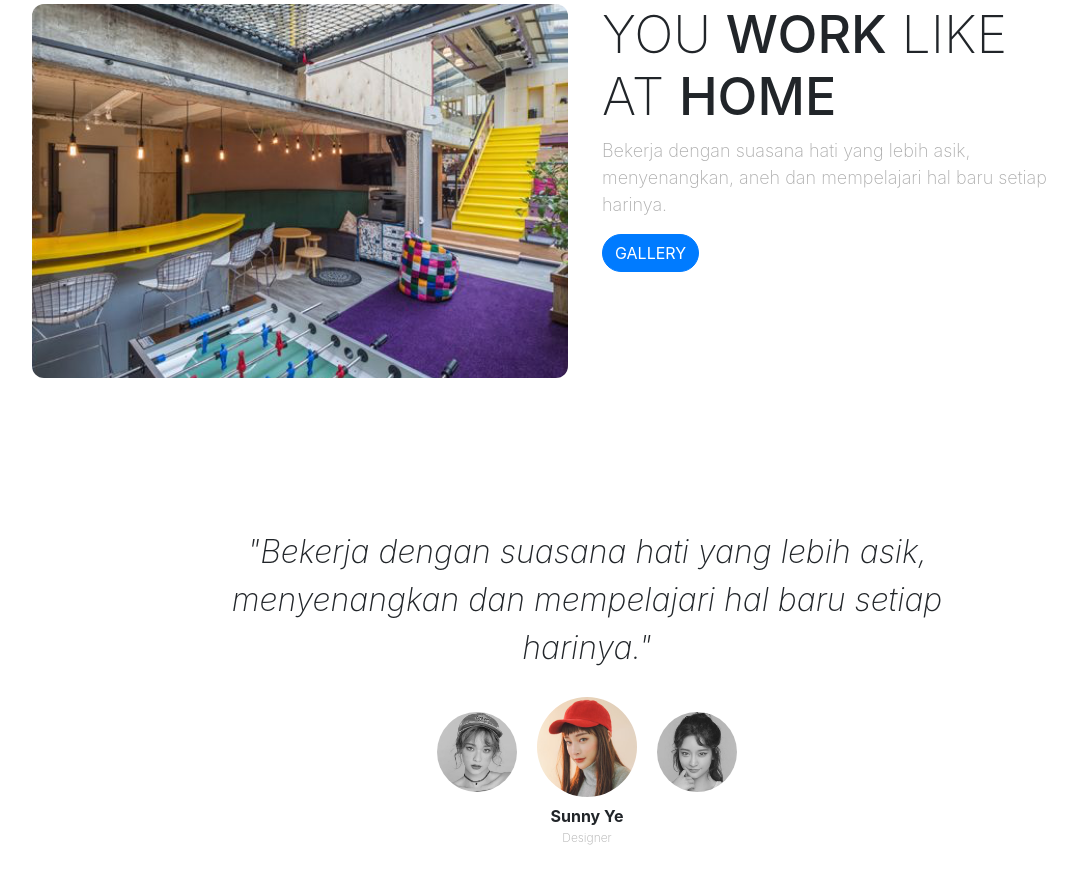
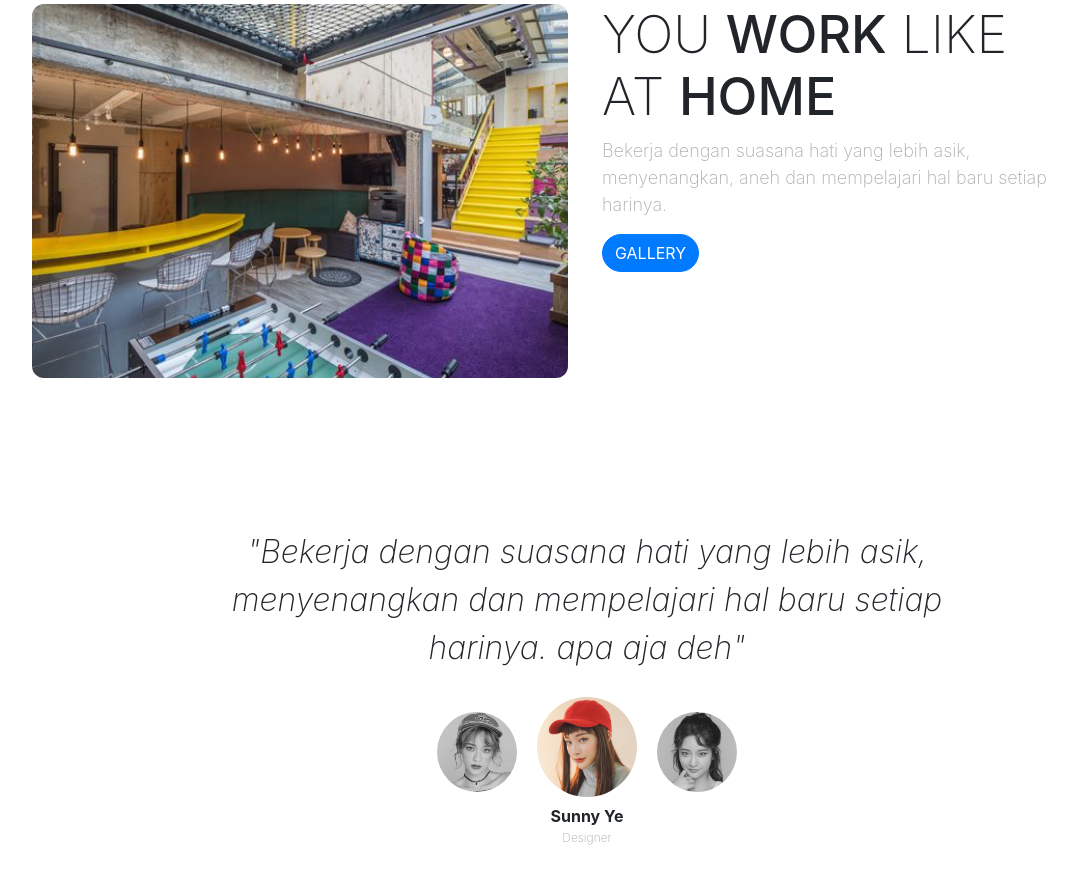
Before and after one commit to JhoLeabert/landing-project, a plain HTML site: page index.html in a window 1280 px wide. Shown: the part 834-1711 px from the top of the page, without its empty margins (53-1130 px from the left). Drawn offline with nearby package versions, Linux system fonts and the light colour scheme; a web font is replaced by a local one.

Commit message:
menambahkan teks index

```diff
--- a/index.html
+++ b/index.html
@@ -136,7 +136,7 @@
           <div class="col-lg-8">
             <p>
               "Bekerja dengan suasana hati yang lebih asik, menyenangkan dan
-              mempelajari hal baru setiap harinya."
+              mempelajari hal baru setiap harinya. apa aja deh"
             </p>
           </div>
         </div>
```
